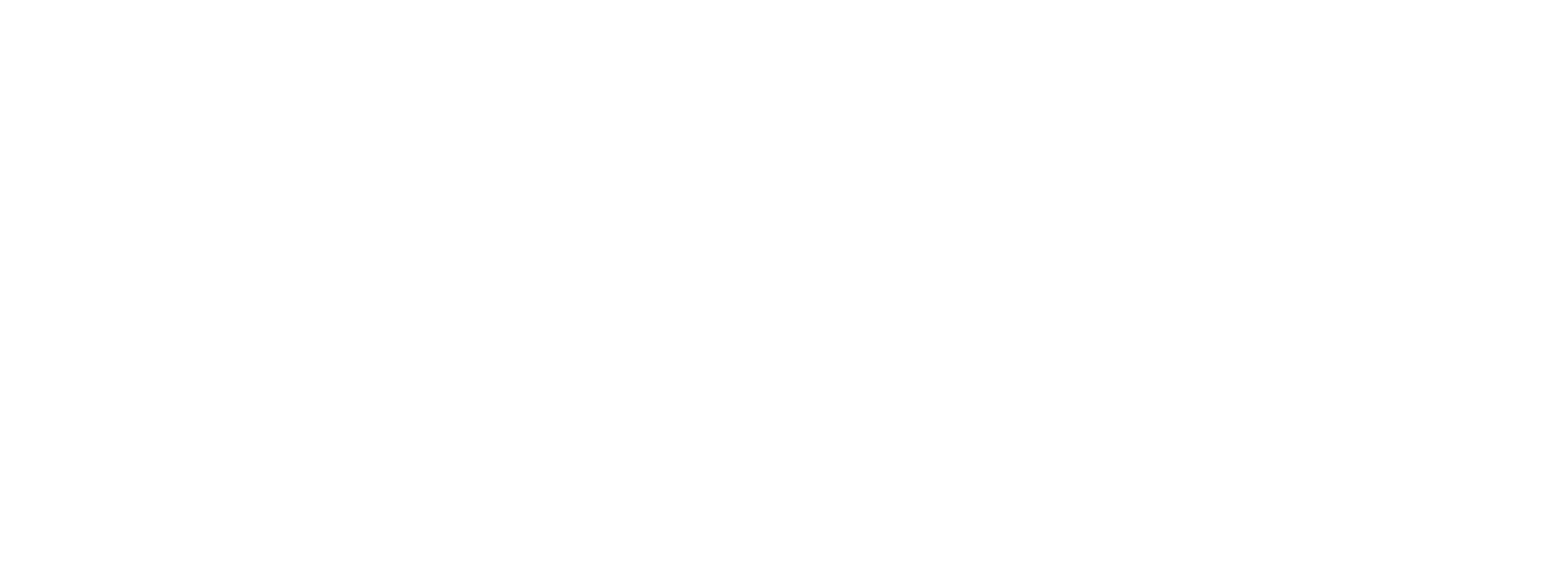
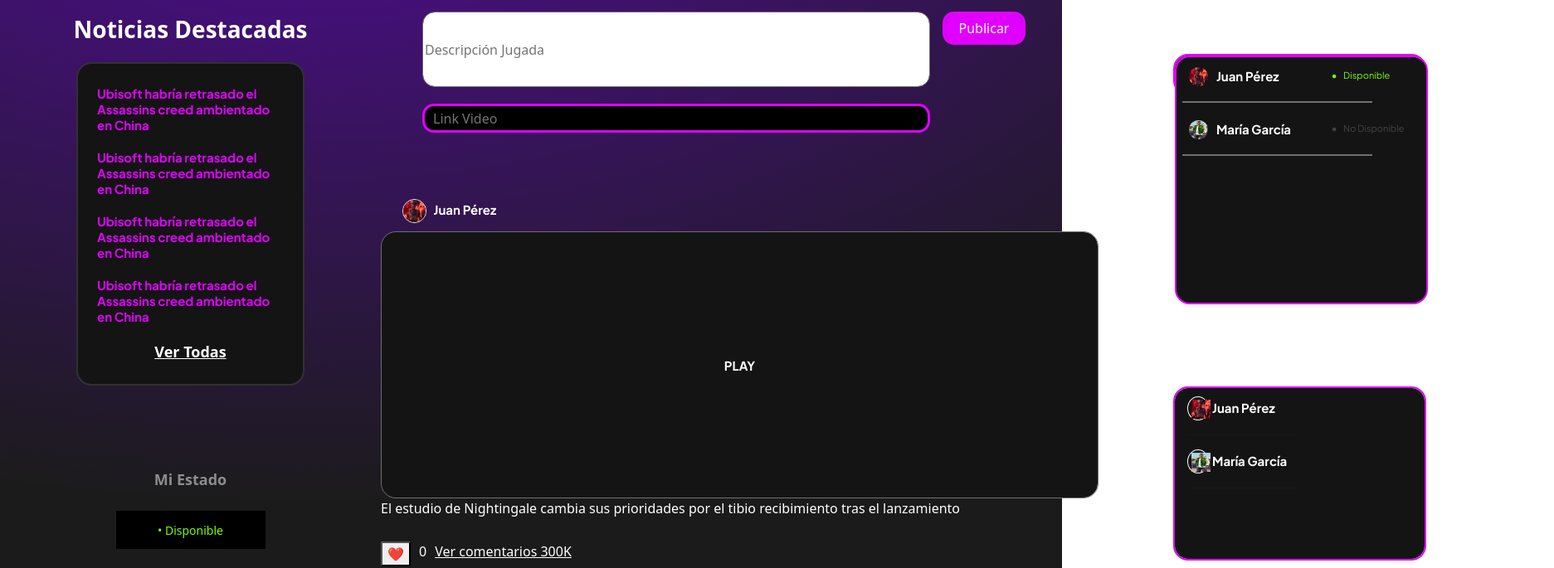
Before and after one commit to tony1693/xpergg-front, an Angular app: page /Init in a window 1280 px wide. Before the commit this address led to /. Shown: the part 60-745 px from the top of the page at 83% size, 1873 px wide, since content can reach past the window. Built offline with nearby package versions, Linux system fonts and the light colour scheme.

Commit message:
new page/init-dashboard

```diff
--- a/src/app/app.component.ts
+++ b/src/app/app.component.ts
@@ -10,13 +10,14 @@
 import { NavbarComponent } from './components/navbar/navbar.component';
 import { FormLoginComponent } from './components/form-login/form-login.component';
 import { DropdownsRequestsComponent } from './components/dropdowns-requests/dropdowns-requests.component';
+import { InitComponent } from './pages/init/init.component';
 
 @Component({
     selector: 'app-root',
     standalone: true,
     templateUrl: './app.component.html',
     styleUrl: './app.component.css',
-    imports: [CommonModule, RouterOutlet, LandingComponent,RegisterComponent,NavbarComponent, FooterComponent]
+    imports: [CommonModule, RouterOutlet, LandingComponent,RegisterComponent,NavbarComponent, FooterComponent, InitComponent]
 })
 export class AppComponent {
   title = 'xpergg-front';
--- a/src/app/app.routes.ts
+++ b/src/app/app.routes.ts
@@ -2,11 +2,13 @@
 import { LandingComponent } from './pages/landing/landing.component';
 import { RegisterComponent } from './pages/register/register.component';
 import { HttpClient } from '@angular/common/http';
+import { InitComponent } from './pages/init/init.component';
 
 export const routes: Routes = [
     { path: '', redirectTo: '/Landing', pathMatch: 'full' },
     { path: 'Landing', component: LandingComponent},
     { path: 'Register', component: RegisterComponent},
+    { path: 'Init', component: InitComponent},
     { path: 'HttpClient', component:HttpClient}
 
 ];
--- a/src/app/components/status/status.component.css
+++ b/src/app/components/status/status.component.css
@@ -7,14 +7,16 @@
   color: #636363;
   display: inline-block;
   text-align: center;
-  width: 35px;
+  /* width: 35px; */
+  width: 180px;
+  height: 46px;
 
 }
 
 #dispo {
   font: normal normal bold Plus Jakarta Sans;
   color: #7cfc00;
-  font-size: 2px;
+  font-size: 14px;
 }
 
 .absents {
@@ -27,4 +29,5 @@
  #ausent {
   font: normal normal bold Plus Jakarta Sans;
   color: #636363;
+
  }
--- a/src/app/components/users-list/users-list.component.css
+++ b/src/app/components/users-list/users-list.component.css
@@ -1,6 +1,6 @@
 .form-style {
     width: 305px;
-    height: 666px;
+    height: 300px;
     background: #141414;
     border: 2px solid #E100FF;
     border-radius: 18px;
--- a/src/app/components/video-post/video-post.component.css
+++ b/src/app/components/video-post/video-post.component.css
@@ -3,7 +3,7 @@
     width: 100%;
     height: 100%;
     /* background: url("../../../assets/background/background_news.svg"); */
-    background: #1B1B1B 0% 0% no-repeat padding-box;
+    /* background: #1B1B1B 0% 0% no-repeat padding-box; */
 }
 
 .user-info {
--- /dev/null
+++ b/src/app/pages/init/init.component.css
@@ -0,0 +1,237 @@
+
+.container-init {
+    padding-top: 74px;
+    width: 100vw;
+    height: 1962px;
+    background-image: url('../../../assets/background/background_community.svg');
+    background-size: cover;
+    background-repeat: no-repeat;
+    max-width: 100%;
+    opacity: 1;
+    position: absolute;
+    display: flex;
+}
+
+
+.news {
+    display: flex;
+    flex-direction: column;
+    align-items: center;
+}
+
+
+p {
+    width: 459px;
+    height: 35px;
+    text-align: center;
+    font: Plus Jakarta Sans;
+    font-size: 28px;
+    font-weight: 700;
+    color: #FFFFFF;
+}
+
+
+.card-news {
+    width: 275px;
+    height: 390px;
+    background: #141414 0% 0% no-repeat padding-box;
+    border: 2px solid #313131;
+    border-radius: 18px;
+    opacity: 1;
+    display: flex;
+    flex-direction: column;
+    justify-content: center;
+    align-items: center;
+    gap: 20px;
+    margin-top: 10px;
+}
+
+
+.apiNewsText {
+    width: 225px;
+    height: 57px;
+    text-align: left;
+    font: normal normal bold 15px/19px Plus Jakarta Sans;
+    letter-spacing: 0px;
+    color: #E100FF;
+    opacity: 1;
+    text-decoration: none;
+}
+
+
+.viewAll {
+    font: Segoe UI;
+    font-size: 18px;
+    text-align: center;
+    text-decoration: underline;
+    color: #FFFFFF;
+    font-weight: 600;
+}
+
+
+.status {
+    display: flex;
+    flex-direction: column;
+    justify-content: center;
+    align-items: center;
+    margin-top: 100px;
+}
+
+
+.status-text {
+    text-align: center;
+    font: Plus Jakarta Sans;
+    font-size: 18px;
+    letter-spacing: 0px;
+    color: #8D8D8D;
+}
+
+
+.posts {
+    display: flex;
+    flex-direction: column;
+}
+
+
+.new-post {
+    display: flex;
+    /* flex-direction: column; */
+    gap: 15px;
+    margin-bottom: 80px;
+}
+
+
+.avatar {
+    width: 46px;
+    height: 46px;
+    justify-content: center;
+    align-items: center;
+    border-radius: 50%;
+    margin-left: 3%;
+    border: 1px solid #ffffff;
+}
+
+
+.info-post {
+    display: flex;
+    flex-direction: column;
+    gap: 20px;
+    margin-left: 50px;
+}
+
+
+.description-video {
+    width: 612px;
+    height: 91px;
+    background: #FFFFFF 0% 0% no-repeat padding-box;
+    border: 1px solid #707070;
+    border-radius: 15px;
+    text-align: start left;
+    font: normal normal medium 14px/26px Plus Jakarta Sans;
+    letter-spacing: 0px;
+    color: #8B004D;
+}
+
+
+.link-video {
+    width: 612px;
+    height: 35px;
+    background: #000000 0% 0% no-repeat padding-box;
+    border: 3px solid #E100FF;
+    border-radius: 14px;
+    padding-left: 10px;
+    color: #FFFFFF;
+}
+
+
+.public-post {
+    width: 100px;
+    height: 40px;
+    background: #E100FF 0% 0% no-repeat padding-box;
+    border: 4px solid #E100FF;
+    border-radius: 14px;
+    opacity: 1;
+    font: normal normal medium 18px/23px Plus Jakarta Sans;
+    letter-spacing: 0px;
+    color: #FFFFFF;
+}
+
+
+.friends {
+    display: flex;
+    flex-direction: column;
+    margin-left: 90px;
+}
+
+
+.center2 {
+    text-align:start;
+    padding-left: 25px;
+}
+
+
+.center {
+    text-align:start;
+}
+
+
+.card-online-friends{
+    width: 305px;
+    height: 50px;
+    background: #141414 0% 0% no-repeat padding-box;
+    border: 2px solid #E100FF;
+    border-radius: 18px;
+}
+
+
+.new-friends {
+    margin-top: 300px;
+
+}
+
+
+.card-new-friends {
+    width: 305px;
+    height: 210px;
+    background: #141414 0% 0% no-repeat padding-box;
+    border: 2px solid #E100FF;
+    border-radius: 18px;
+    padding-left: 15px;
+    padding-top: 10px;
+}
+
+
+.avatar-newfriends {
+    width: 23px;
+    height: 23px;
+    justify-content: center;
+    align-items: center;
+    border-radius: 50%;
+    padding-left: 3%;
+    border: 1px solid #ffffff;
+}
+
+
+.name {
+    width: 107px;
+    height: 23px;
+    text-align: left;
+    font: normal normal bold 15px/19px Plus Jakarta Sans;
+    letter-spacing: 0px;
+    color: #FFFFFF;
+    opacity: 1;
+    padding-left: 3%;
+}
+
+
+.buttonCommunity{
+    width: 305px;
+    height: 61px;
+    background: #7F00FF 0% 0% no-repeat padding-box;
+    border-radius: 18px;
+    text-align: center;
+    font: normal normal bold 22px/28px Plus Jakarta Sans;
+    letter-spacing: 0px;
+    color: #FFFFFF;
+    margin-top: 100px;
+}
--- /dev/null
+++ b/src/app/pages/init/init.component.html
@@ -0,0 +1,59 @@
+
+<div class="container-init">
+
+    <div class="news">
+        <p>Noticias Destacadas</p>
+        <div class="card-news">
+            <a class = "apiNewsText" [href]="linkApiNewsRouting">{{apiNewsText}}</a>
+            <a class = "apiNewsText" [href]="linkApiNewsRouting">{{apiNewsText}}</a>
+            <a class = "apiNewsText" [href]="linkApiNewsRouting">{{apiNewsText}}</a>
+            <a class = "apiNewsText" [href]="linkApiNewsRouting">{{apiNewsText}}</a>
+            <a class = "viewAll" routerLink="">Ver Todas</a>
+        </div>
+        <div class="status">
+            <p class="status-text">Mi Estado</p>
+            <app-status></app-status>
+        </div>
+    </div>
+
+    <div class="posts">
+        <div class="new-post">
+            <!-- <img class="avatar" [src]="user.avatar" alt="User Avatar"> -->
+            <div class="info-post">
+                <input type="text" class="description-video" id="" placeholder="Descripción Jugada" required #inputTextPost>
+                <input type="text" class="link-video" id="" placeholder="Link Video" required #inputLinkVideoPost>
+            </div>
+            <button class="public-post" type="submit" (click)="addPost(inputTextPost, inputLinkVideoPost)">Publicar</button>
+        </div>
+        <app-video-post></app-video-post>
+    </div>
+
+    <div class="friends">
+
+        <p class="center2">Amigos Disponibles</p>
+        <div class="card-online-friends">
+            <app-users-list></app-users-list>
+        </div>
+
+        <div class="new-friends">
+            <p class="center">Sugerencias de Amistad</p>
+            <div class="card-new-friends">
+                @for (user of users; track user.user_id) {
+                <tr>
+                    <td class="avatar-newfriends"><img [src]="user.avatar" alt="User Avatar" width="23" height="23"></td>
+                    <td class="name">{{user.name}}</td>
+                </tr>
+                <tr>
+                    <td colspan="3">
+                        <hr>
+                    </td>
+                </tr>
+                }
+            </div>
+        </div>
+
+        <button class="buttonCommunity" routerLink="">Accede a la comunidad</button>
+
+    </div>
+
+</div>
--- /dev/null
+++ b/src/app/pages/init/init.component.ts
@@ -0,0 +1,65 @@
+import { Component, Input } from '@angular/core';
+import { RouterLink } from '@angular/router';
+import { StatusComponent } from '../../components/status/status.component';
+import { User } from '../../models/user';
+import { VideoPostComponent } from '../../components/video-post/video-post.component';
+import { UsersListComponent } from '../../components/users-list/users-list.component';
+
+@Component({
+  selector: 'app-init',
+  standalone: true,
+  imports: [RouterLink, StatusComponent, VideoPostComponent, UsersListComponent],
+  templateUrl: './init.component.html',
+  styleUrl: './init.component.css'
+})
+export class InitComponent {
+
+  @Input() public apiNewsText: string = 'Ubisoft habría retrasado el Assassins creed ambientado en China';
+  @Input() public linkApiNewsRouting: string = "";
+
+  users: User[] = [];
+
+  public addPost(inputTextPost: HTMLInputElement, inputLinkVideoPost: HTMLInputElement) {
+    console.log(inputTextPost.value);
+    console.log(inputLinkVideoPost.value);
+  }
+
+  constructor() { }
+
+  ngOnInit(): void {
+    // Aquí se cargarían los usuarios desde el servicio.
+
+
+    //* simulamos algunos usuarios para comprobacion, una vez que carguemos desde el servicio o API suprimir esta simulacion
+    this.users = [
+      {
+        user_id: 1,
+        avatar: './assets/avatar/fortnite-1.jpg',
+        name: 'Juan Pérez',
+        email: 'juan@gmail.com',
+        nationality: 'Español',
+        aboutMe: '¡Hola! Soy Juan y me encanta la programación.',
+        password: '********',
+        confirmPassword: '********',
+        status: true, // Usuario activo
+        platforms: ['Playstation', 'Nintendo'],
+        genres: ['Acción', 'Aventura']
+      },
+      {
+        user_id: 2,
+        avatar: './assets/avatar/gtaV.jpg',
+        name: 'María García',
+        email: 'maria@hotmail.com',
+        nationality: 'Mexicana',
+        aboutMe: 'Apasionada por el diseño y la creatividad.',
+        password: '********',
+        confirmPassword: '********',
+        status: false, // Usuario inactivo
+        platforms: ['Xbox'],
+        genres: ['Coches', 'Estrategia']
+      }
+
+    ];
+  }
+
+}
```
Also changed, not shown: 1 other file (tests, documents, lock files or other folders).
